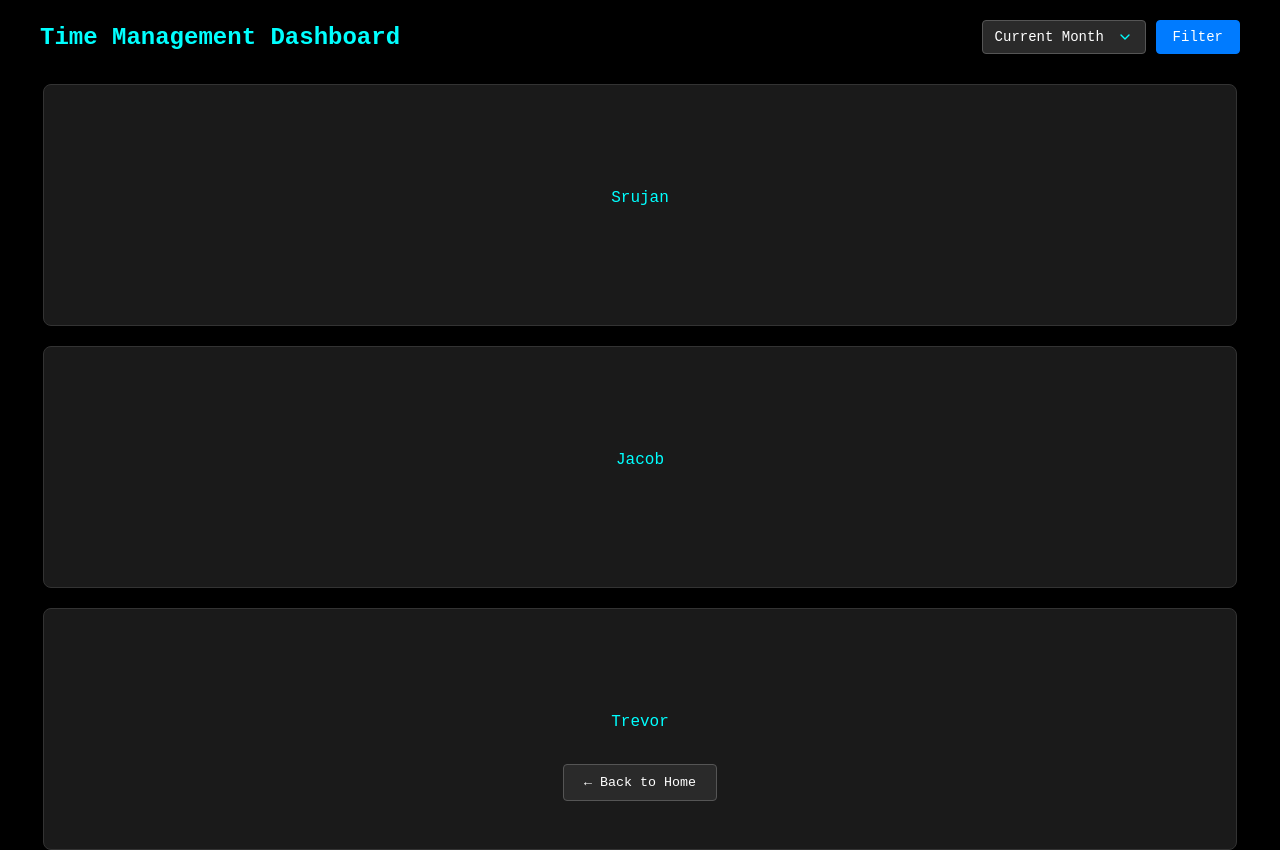
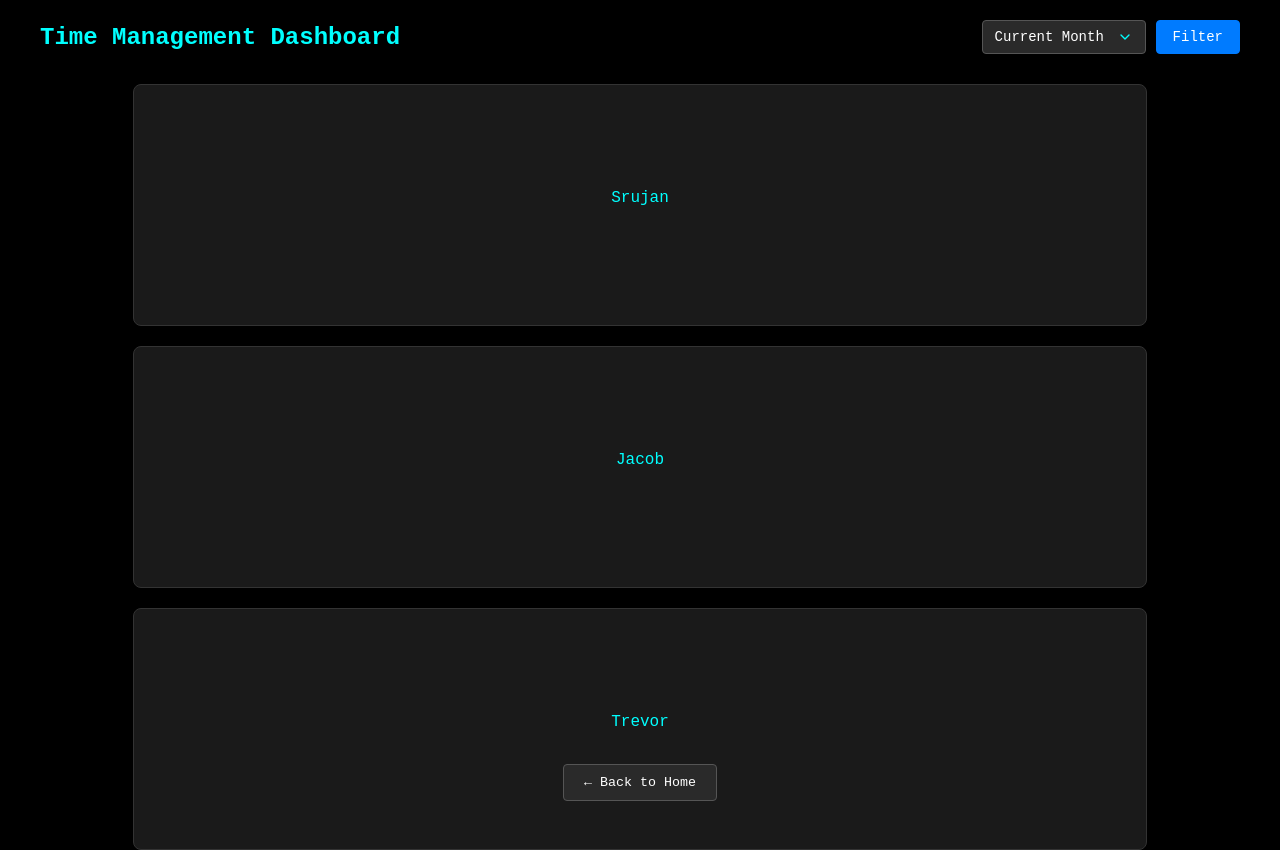
Before and after one commit to Srujan-P/deploy-assistant, a Flask app: page /time in a window 1280 px wide. Run offline with Flask 3, Linux system fonts and the light colour scheme; the visitor is signed in with stand-in values (Sample User, id 1).

Commit message:
fixed issue with dashboard width

```diff
--- a/flask_app/static/main/css/time.css
+++ b/flask_app/static/main/css/time.css
@@ -189,7 +189,7 @@ select.form-input option {
     margin: 20px auto;
     align-items: center;
     height: 80vh;
-    width: 90vw;
+    width: 90%;
 }
 
 .management-column {
@@ -199,7 +199,7 @@ select.form-input option {
     padding: 20px;
     min-height: 200px;
     flex: 1;
-    width: 100%;
+    width: 90%;
     display: flex;
     flex-direction: column;
     justify-content: center;
@@ -262,10 +262,6 @@ select.form-input option {
 
 /* Responsive Design */
 @media screen and (max-width: 650px) {
-    .management-column {
-        width: 80%;
-    }
-
     .filter-dropdown-container {
         flex-direction: column;
         gap: 10px;
```
